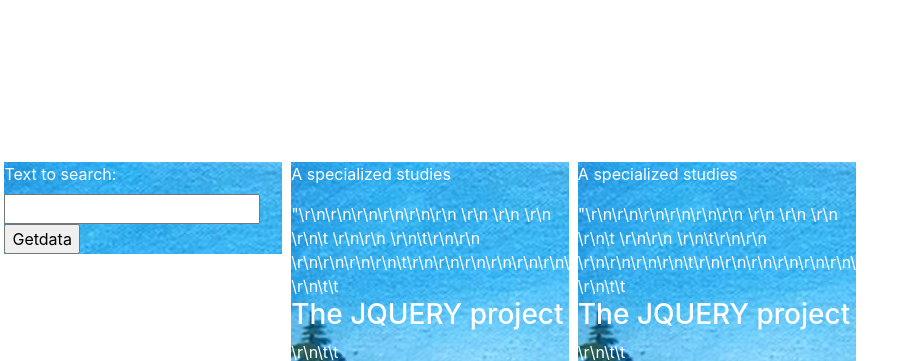
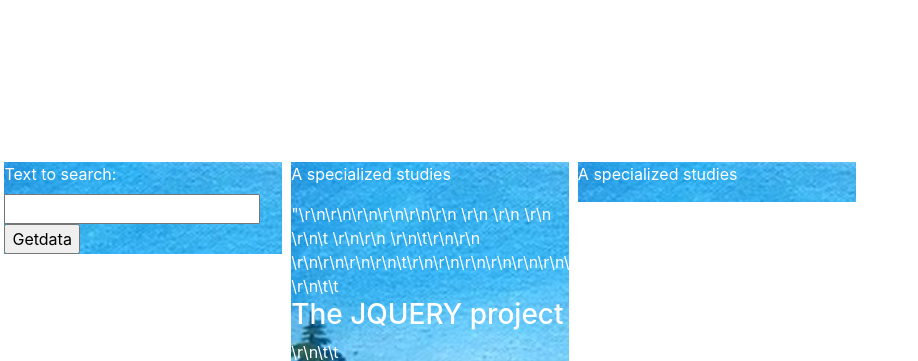
Before and after one commit to meeracode/project1, a plain HTML site: page index.html in a window 1280 px wide. Shown: the part 125-486 px from the top of the page, without its empty margins (0-918 px from the left). Drawn offline with nearby package versions, Linux system fonts and the light colour scheme; no server answers.

Commit message:
Add files via upload

```diff
--- a/index.html
+++ b/index.html
@@ -169,7 +169,7 @@
 
 		$('div.column2').append( JSON.stringify(response ));
 
-		$('div.column3').append( JSON.stringify(response ));
+		// $('div.column3').append( JSON.stringify(response ));
 
 		});
 
```
